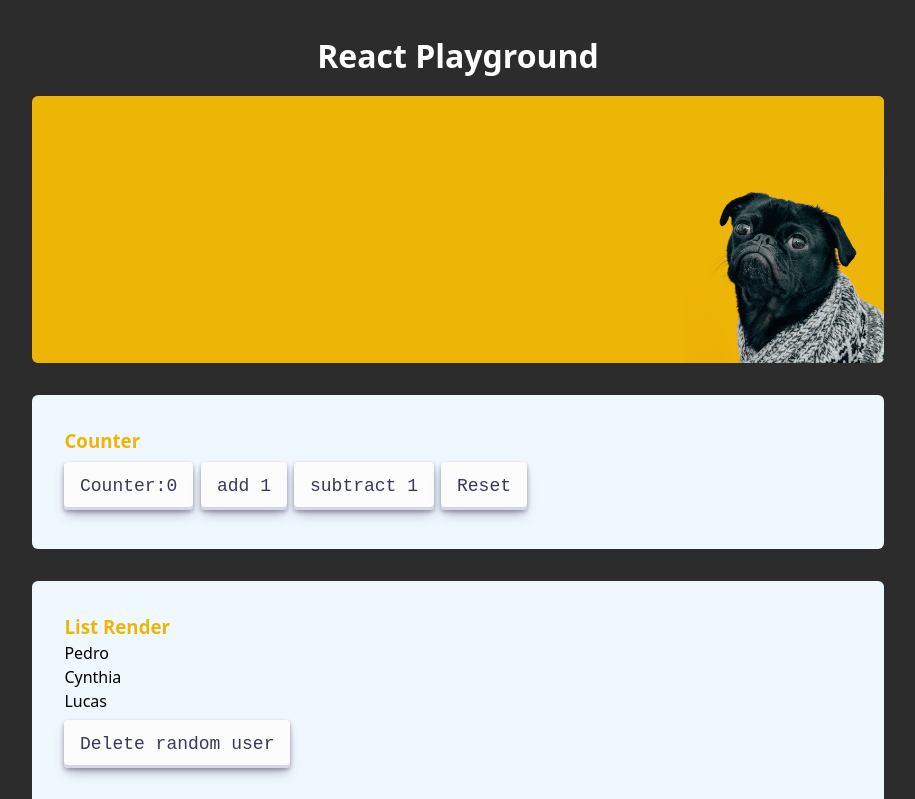
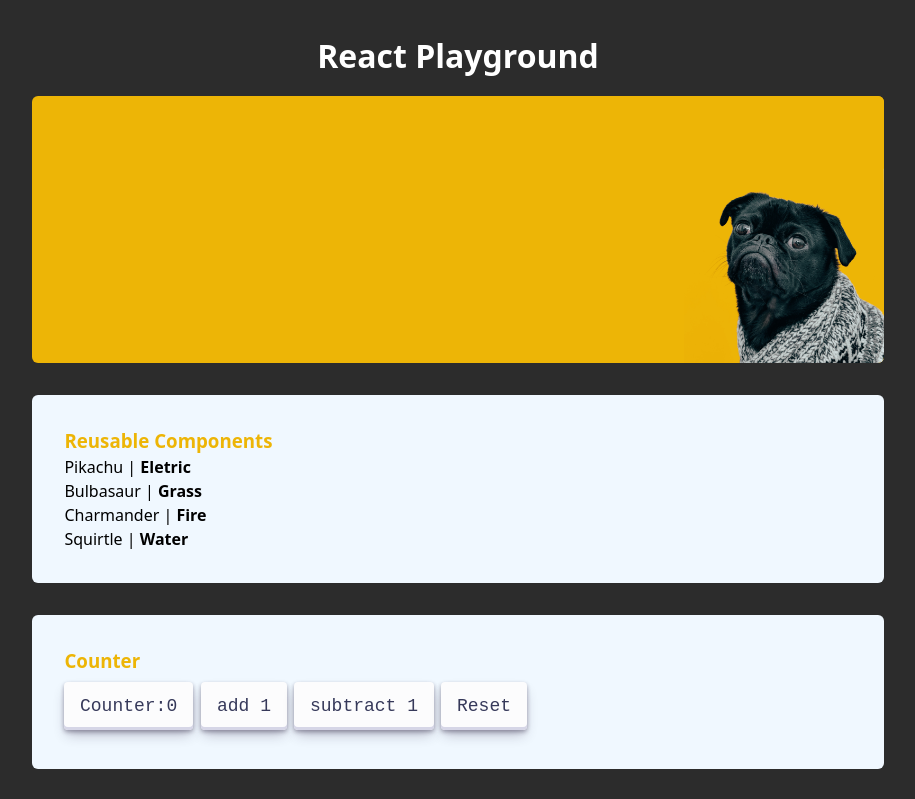
Before and after one commit to pdrowilson/react-advanced, a React (Vite) app: page / in a window 1280 px wide. Shown: the top 799 px of the page, without its empty margins (182-1097 px from the left). Built offline with nearby package versions, Linux system fonts and the light colour scheme.

Commit message:
reusable components

```diff
--- a/src/App.jsx
+++ b/src/App.jsx
@@ -3,6 +3,7 @@ import doggy from './assets/dog.jpg';
 import ListRender from './components/ListRender';
 import Counter from './components/Counter';
 import ConditionalRender from './components/ConditionalRender';
+import ReusableComponents from './components/ReusableComponents';
 
 function App() {
   return (
@@ -11,6 +12,7 @@ function App() {
       <div className="img-card">
         <img src={doggy} alt="Man's best friend" />
       </div>
+      <ReusableComponents title="Reusable Components" />
       <Counter title="Counter" />
       <ListRender title="List Render" />
       <ConditionalRender title="Conditional Rendering" />
--- /dev/null
+++ b/src/components/ReusableComponents/Pokemon.jsx
@@ -0,0 +1,12 @@
+/* eslint-disable react/jsx-one-expression-per-line */
+import React from 'react';
+
+function Pokemon({ name, type }) {
+  return (
+    <div>
+      <p>{name} | <strong>{type}</strong></p>
+    </div>
+  );
+}
+
+export default Pokemon;
--- /dev/null
+++ b/src/components/ReusableComponents/index.jsx
@@ -0,0 +1,15 @@
+import Pokemon from './Pokemon';
+
+function ReusableComponents({ title }) {
+  return (
+    <div className="card">
+      <h3>{title}</h3>
+      <Pokemon name="Pikachu" type="Eletric" />
+      <Pokemon name="Bulbasaur" type="Grass" />
+      <Pokemon name="Charmander" type="Fire" />
+      <Pokemon name="Squirtle" type="Water" />
+    </div>
+  );
+}
+
+export default ReusableComponents;
```
